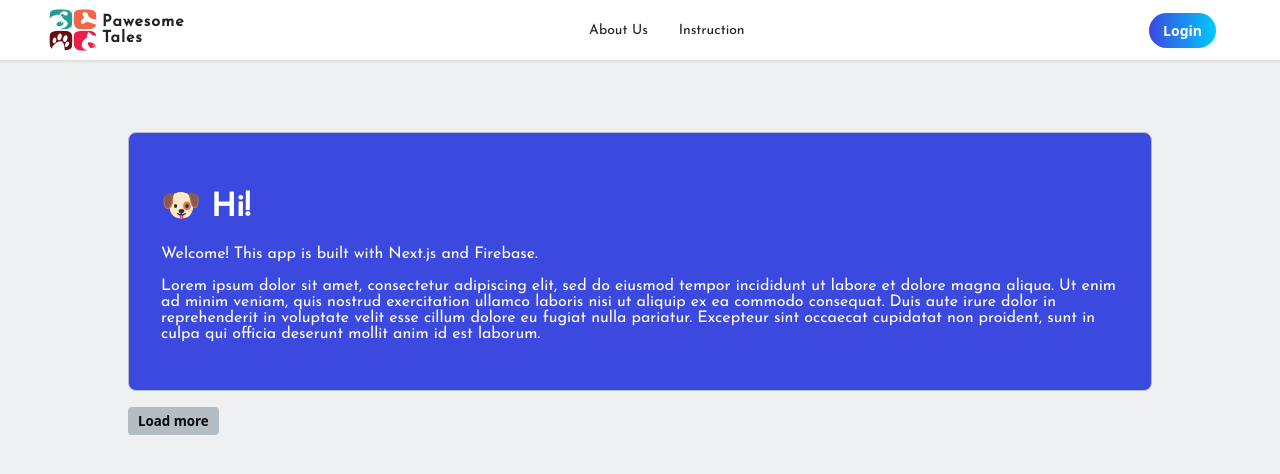
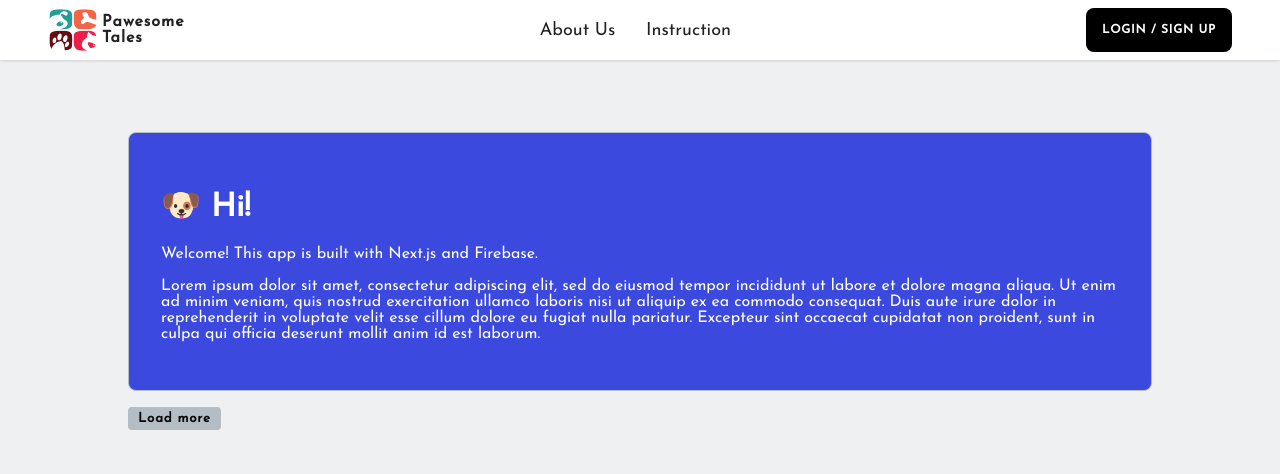
Before and after one commit to NXture/Project-Happy-tails, a Next.js app: page / in a window 1280 px wide. Shown: the top 474 px of the page. Built offline with nearby package versions, Linux system fonts and the light colour scheme; no server answers; the database is empty.

Commit message:
edited navbar and buttons

```diff
--- a/components/Navbar/Links.js
+++ b/components/Navbar/Links.js
@@ -30,6 +30,8 @@ const Link = styled.a`
   text-decoration: none;
   color: inherit;
   font-size: inherit;
+  cursor: pointer;
+  font-size: 18px;
 `;
 
 export function NavLinks(props) {
@@ -37,10 +39,14 @@ export function NavLinks(props) {
     <NavLinksContainer>
       <LinksWrapper>
         <LinkItem>
-          <Link href="/about">About Us</Link>
+          <Link href="/about">
+            <span>About Us</span>
+          </Link>
         </LinkItem>
         <LinkItem>
-          <Link href="/instruction">Instruction</Link>
+          <Link href="/instruction">
+            <span>Instruction</span>
+          </Link>
         </LinkItem>
       </LinksWrapper>
     </NavLinksContainer>
--- a/components/Navbar/MobileLinks.js
+++ b/components/Navbar/MobileLinks.js
@@ -36,7 +36,9 @@ const LinkItem = styled.li`
   font-size: 20px;
   display: flex;
   letter-spacing: 2px;
-  margin-bottom: 10px;
+  margin: 1em 0em;
+  display: flex;
+  justify-content: center;
 `;
 
 const Link = styled.a`
--- a/components/Navbar/access.js
+++ b/components/Navbar/access.js
@@ -25,24 +25,66 @@ const AccessContainer = styled.div`
   }
 `;
 
-const LoginButton = styled.button`
-  border: 0;
-  outline: 0;
-  padding: 8px 1em;
-  color: #fff;
-  font-size: 14px;
-  font-weight: 600;
-  border-radius: 20px;
-  background-color: #6adf76;
-  background-image: linear-gradient(to right, transparent 0%, #00c9ff 100%);
-  transition: all 240ms ease-in-out;
-  cursor: pointer;
+const LoginButton = styled.div`
+  display: flex;
+  justify-content: flex-end;
+  align-items: center;
+  width: auto;
+  height: auto;
 
-  &:hover {
-    background-color: #00c9ff;
+  div {
+    pointer-events: auto;
+    cursor: pointer;
+    background: #e7e7e7;
+    border: none;
+    padding: 1rem;
+    margin: 0;
+    position: relative;
+    display: inline-block;
   }
-  &:not(:last-of-type) {
-    margin-right: 7px;
+
+  div::before,
+  div::after {
+    position: absolute;
+    top: 0;
+    left: 0;
+    width: 100%;
+    height: 100%;
+  }
+
+  div {
+    text-transform: uppercase;
+    letter-spacing: 0.05rem;
+    font-weight: 700;
+    font-size: 12px;
+    border-radius: 0.5rem;
+    overflow: hidden;
+    color: #fff;
+    background: #e7e7e7;
+  }
+
+  div span {
+    position: relative;
+    mix-blend-mode: difference;
+  }
+
+  div::before {
+    content: "";
+    background: #000;
+    width: 120%;
+    left: -10%;
+    transform: skew(30deg);
+    transition: transform 0.4s cubic-bezier(0.3, 1, 0.8, 1);
+  }
+
+  div:hover::before {
+    transform: translate3d(100%, 0, 0);
+  }
+
+  @media (max-width: 768px) {
+    height: 80px;
+    justify-content: center;
+    align-self: center;
   }
 `;
 
@@ -78,7 +120,11 @@ export function Access(props) {
       {/* user is not signed OR has not created username */}
       {!username && (
         <Link href="/enter" passHref>
-          <LoginButton className="btn-blue">Login</LoginButton>
+          <LoginButton>
+            <div>
+              <span>Login / Sign Up</span>
+            </div>
+          </LoginButton>
         </Link>
       )}
     </AccessContainer>
--- a/styles/globals.css
+++ b/styles/globals.css
@@ -111,6 +111,9 @@ code {
 
 .btn,
 button {
+  font-family: "Josefin Sans", sans-serif;
+  letter-spacing: 0.05rem;
+  font-weight: 700;
   background-color: var(--color-gray);
   border: none;
   color: var(--color-text);
@@ -120,8 +123,6 @@ button {
   text-align: center;
   justify-content: center;
   text-decoration: none;
-  font-family: "Noto Sans", sans-serif;
-  font-weight: bold;
   border-radius: 0.25rem;
   cursor: pointer;
   margin: 0.5rem 1rem 0.5rem 0;
```
